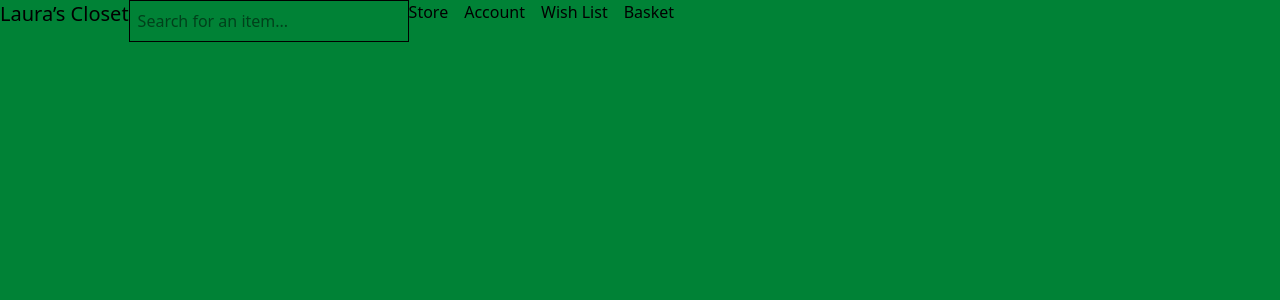
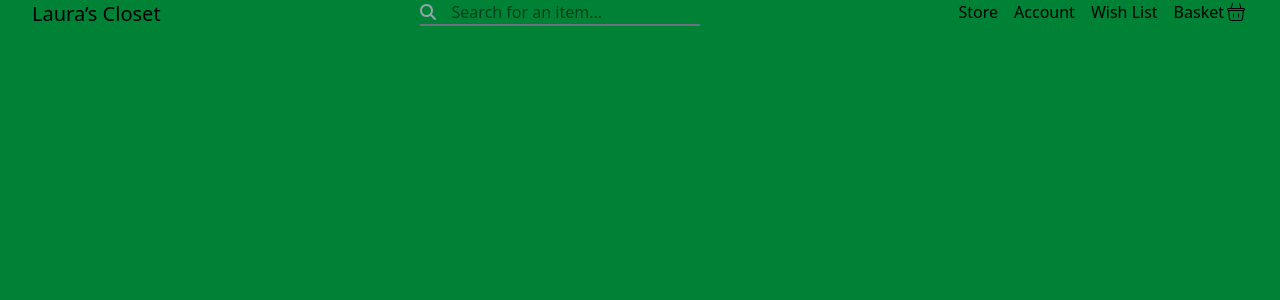
Before and after one commit to EugeneLevkovych/tailwind-lauras-closing, a React (Vite) app: page / in a window 1280 px wide. Shown: the top 300 px of the page. Built offline with nearby package versions, Linux system fonts and the light colour scheme.

Commit message:
add glass

```diff
--- a/index.html
+++ b/index.html
@@ -6,8 +6,8 @@
     <meta name="viewport" content="width=device-width, initial-scale=1.0" />
     <title>Tailwind Lauras Closing</title>
   </head>
-  <body class="bg-green-700">
-    <div id="root"></div>
+  <body class="bg-green-700 ">
+    <div id="root" class="max-w-7xl px-8 ml-auto mr-auto"></div>
     <script type="module" src="/src/main.jsx"></script>
   </body>
 </html>
--- a/package.json
+++ b/package.json
@@ -11,7 +11,8 @@
   },
   "dependencies": {
     "react": "^19.1.0",
-    "react-dom": "^19.1.0"
+    "react-dom": "^19.1.0",
+    "react-icons": "^5.5.0"
   },
   "devDependencies": {
     "@eslint/js": "^9.25.0",
--- a/src/components/Header.jsx
+++ b/src/components/Header.jsx
@@ -1,15 +1,23 @@
 const HEADER_LIST = ["Store", "Account", "Wish List", "Basket"];
+import { CiShoppingBasket } from "react-icons/ci";
+import { FaMagnifyingGlass } from "react-icons/fa6";
 
 export default function Header() {
   return (
     <header className="flex">
       <a href="#">
-        <h1 className=" text-xl" >Laura’s Closet</h1>
+        <h1 className="text-xl" >Laura’s Closet</h1>
       </a>
-        <input type="text" placeholder="Search for an item..." className="w-70 p-2 border" />
+      <div className="relative ml-auto mr-auto">
+        <div className="absolute bottom-2 left-0">
+      <FaMagnifyingGlass className="text-gray-400"/>
+        </div>
+        <input type="text" placeholder="Search for an item..." className="w-70 pl-8  border-b-2 border-gray-500 focus:border-blue-500 outline-none transition-colors" />
+        </div>
         <ul className="flex space-x-4">
-          {HEADER_LIST.map((item)=><li className="" key={item}>{item}</li>)}
+          {HEADER_LIST.map((item)=><li className="hover:text-blue-500"   key={item}>{item}</li>)}
         </ul>
+        <CiShoppingBasket className="h-6 w-6"/>
     </header>
   )
 }
```
Also changed, not shown: 1 other file (tests, documents, lock files or other folders).
